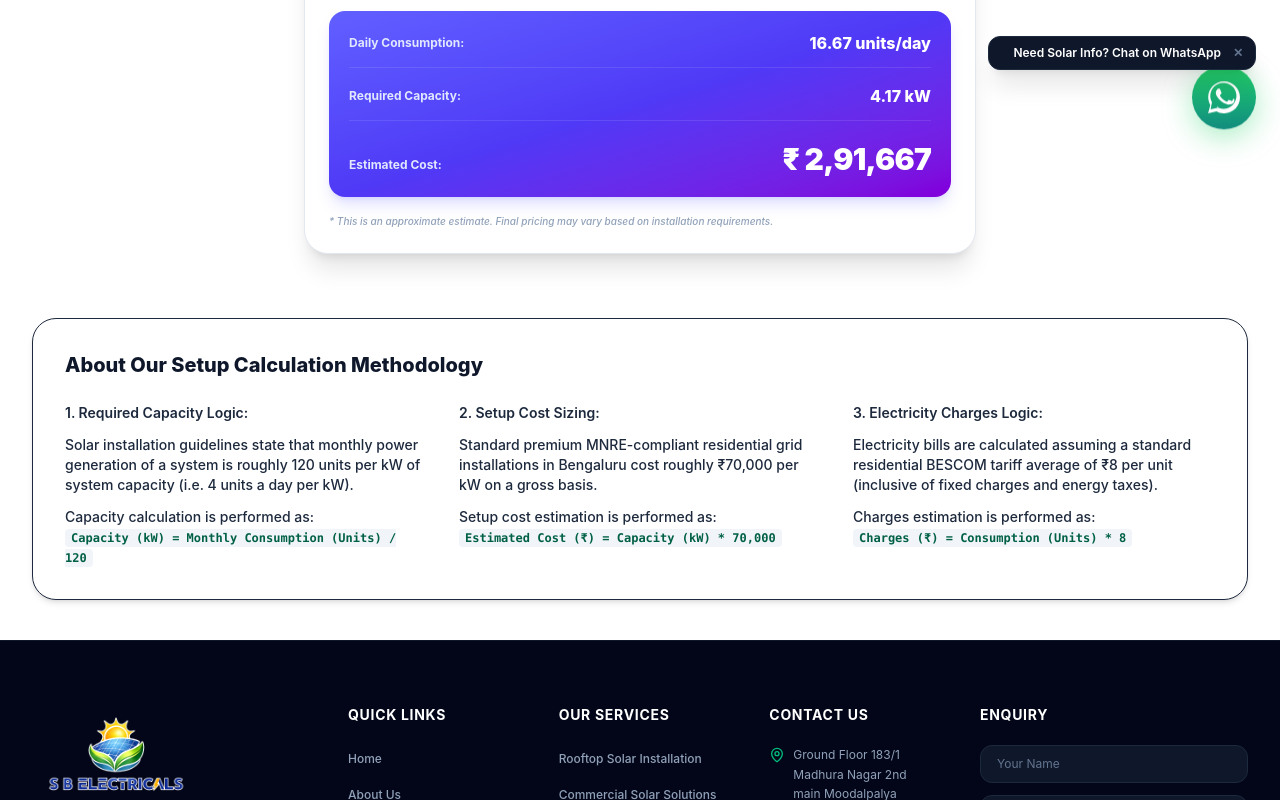
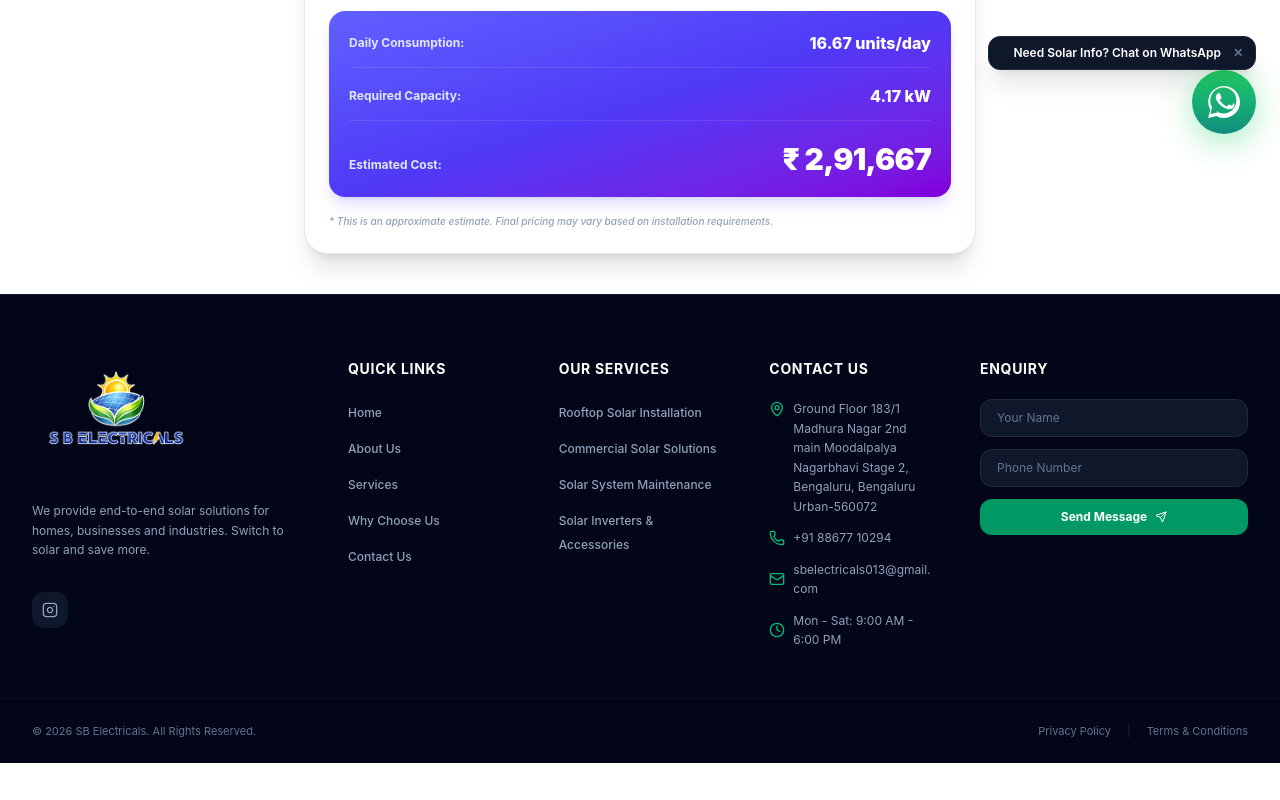
Before and after one commit to gouravboga12-rgb/SB-Electrials, a React (Vite) app: page /#/calculator in a window 1280 px wide. Shown: the part 634-1434 px from the top of the page. After the commit the page ends 1397 px from the top, so only its background shows below. Built offline with nearby package versions, Linux system fonts and the light colour scheme.

Commit message:
Remove About Our Setup Calculation Methodology guide from dedicated calculator page

```diff
--- a/src/pages/Calculator.jsx
+++ b/src/pages/Calculator.jsx
@@ -187,53 +187,7 @@ export default function Calculator() {
 
         </div>
 
-        {/* Pricing Guide Section */}
-        <div className="mt-16 bg-white rounded-3xl border border-slate-250 shadow-md p-6 md:p-8 text-left space-y-6">
-          <h3 className="text-xl font-extrabold text-slate-900">
-            About Our Setup Calculation Methodology
-          </h3>
-          <div className="grid grid-cols-1 md:grid-cols-3 gap-8 text-sm text-slate-650 font-medium">
-            <div className="space-y-3">
-              <p className="font-semibold text-slate-800">1. Required Capacity Logic:</p>
-              <p>
-                Solar installation guidelines state that monthly power generation of a system is roughly 120 units per kW of system capacity (i.e. 4 units a day per kW).
-              </p>
-              <p>
-                Capacity calculation is performed as:
-                <br />
-                <code className="bg-slate-100 text-emerald-800 font-bold px-1.5 py-0.5 rounded text-xs">
-                  Capacity (kW) = Monthly Consumption (Units) / 120
-                </code>
-              </p>
-            </div>
-            <div className="space-y-3">
-              <p className="font-semibold text-slate-800">2. Setup Cost Sizing:</p>
-              <p>
-                Standard premium MNRE-compliant residential grid installations in Bengaluru cost roughly ₹70,000 per kW on a gross basis.
-              </p>
-              <p>
-                Setup cost estimation is performed as:
-                <br />
-                <code className="bg-slate-100 text-emerald-800 font-bold px-1.5 py-0.5 rounded text-xs">
-                  Estimated Cost (₹) = Capacity (kW) * 70,000
-                </code>
-              </p>
-            </div>
-            <div className="space-y-3">
-              <p className="font-semibold text-slate-800">3. Electricity Charges Logic:</p>
-              <p>
-                Electricity bills are calculated assuming a standard residential BESCOM tariff average of ₹8 per unit (inclusive of fixed charges and energy taxes).
-              </p>
-              <p>
-                Charges estimation is performed as:
-                <br />
-                <code className="bg-slate-100 text-emerald-800 font-bold px-1.5 py-0.5 rounded text-xs">
-                  Charges (₹) = Consumption (Units) * 8
-                </code>
-              </p>
-            </div>
-          </div>
-        </div>
+
 
       </div>
     </div>
```
